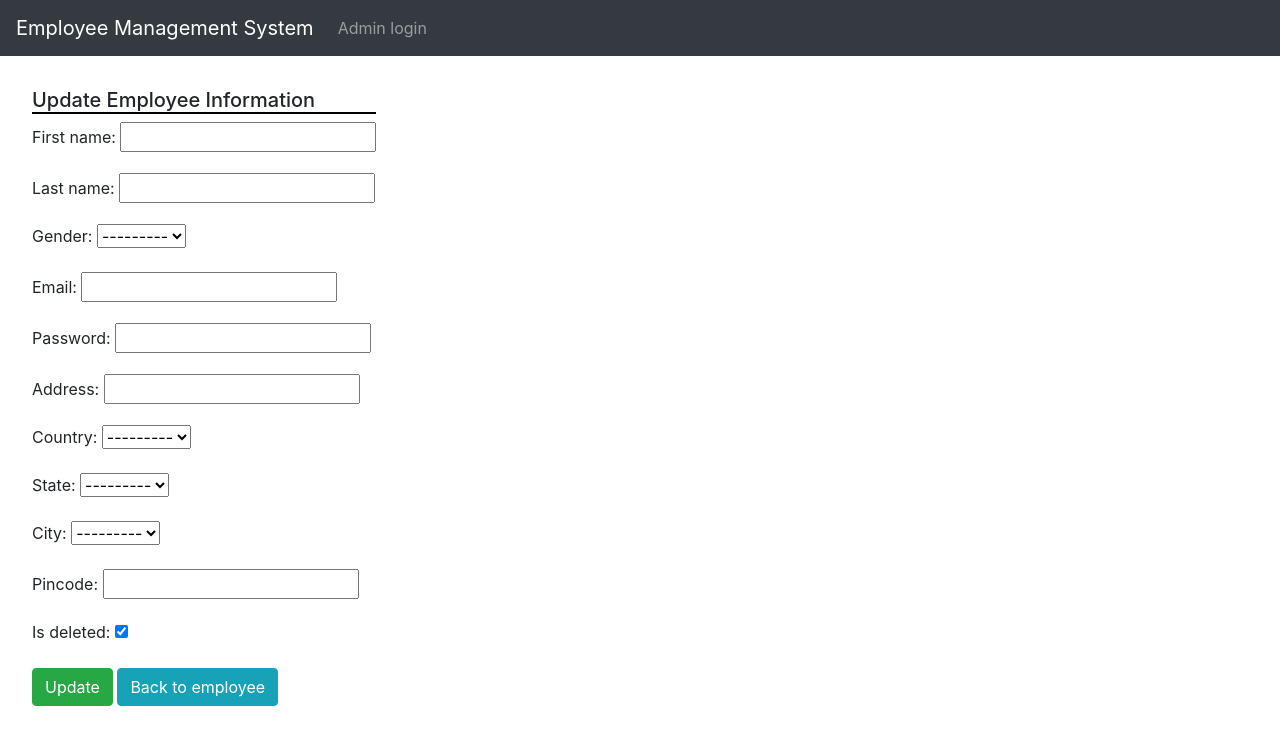
After one commit to Abshar12/EmployeeManagementSystem, a Django app: template employee/templates/edit_employees.html in a window 1280 px wide. The commit adds this page. Shown: the top 745 px of the page. Run offline with Django 4.2, Linux system fonts and the light colour scheme; the template is opened without the code that fills it: values that come from a table or form of the project are taken from there, others are empty.

Commit message:
edit working properly

```diff
--- a/EmployeeManagementSystem/urls.py
+++ b/EmployeeManagementSystem/urls.py
@@ -25,4 +25,5 @@ urlpatterns = [
     path('adminLogout', admin_logout , name='adminLogout'),
     path('adminLogin/addemployee',add_Employee,name='addEmployee'),
     path('adminLogin/addemployee/delete/<int:id>', delete, name='delete'),
+    path('<int:id>',update,name='update')
 ]
--- a/employee/templates/add_employee.html
+++ b/employee/templates/add_employee.html
@@ -50,7 +50,7 @@
                             <td>{{st.city}}</td>
                             <td>{{st.is_deleted}}</td>
                             <td>
-                                <input type="button" data-sid="{{st.id}}" class="btn btn-warning btn-sm" value="Edit">
+                                <a href="{% url 'update' st.id %}" class="btn btn-warning btn-sm">Edit</a>
                                 <form action="{% url 'delete' st.id %}" method="POST" class="d-inline">{%csrf_token%}
                                     <input type="Submit" class="btn btn-danger" value="Delete">
                                 </form>
--- /dev/null
+++ b/employee/templates/edit_employees.html
@@ -0,0 +1,15 @@
+{% include 'header.html' %}
+
+{% block content %}
+<div class="row m-3" >
+    <div-col-sm-8 offset-2 class="m-3">
+        <h5 style="border-bottom:2px solid black "> Update Employee Information </h5>
+        <form action="" method="POST">
+            {%csrf_token%}
+            {{form.as_p}}
+            <input type="submit" class="btn btn-success" value="Update">
+            <a href="{% url 'addEmployee' %}" class="btn btn-info">Back to employee</a>
+        </form>
+    </div>
+</div>
+{% endblock content %}
```
Also changed, not shown: employee/views.py (+12 -0 lines).
